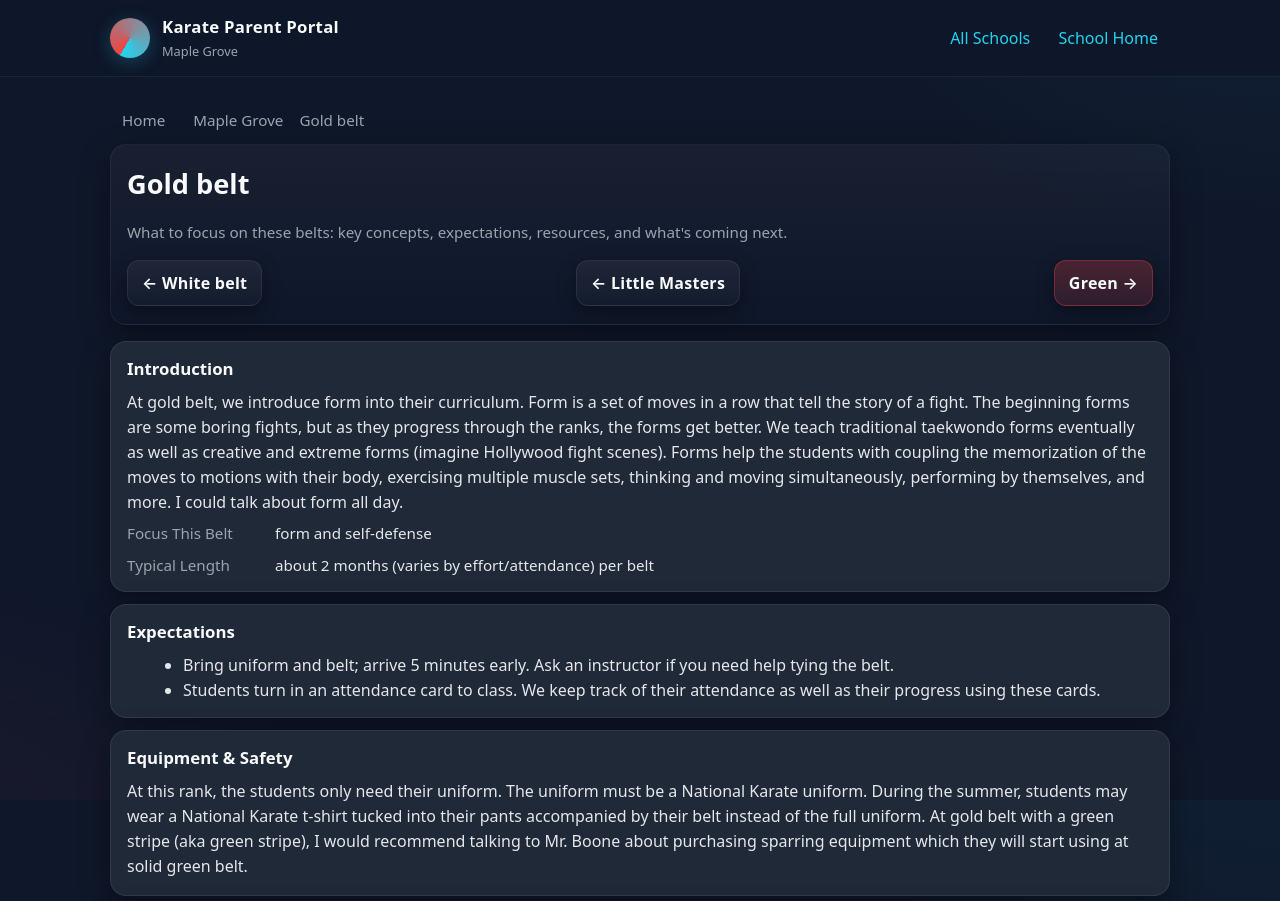
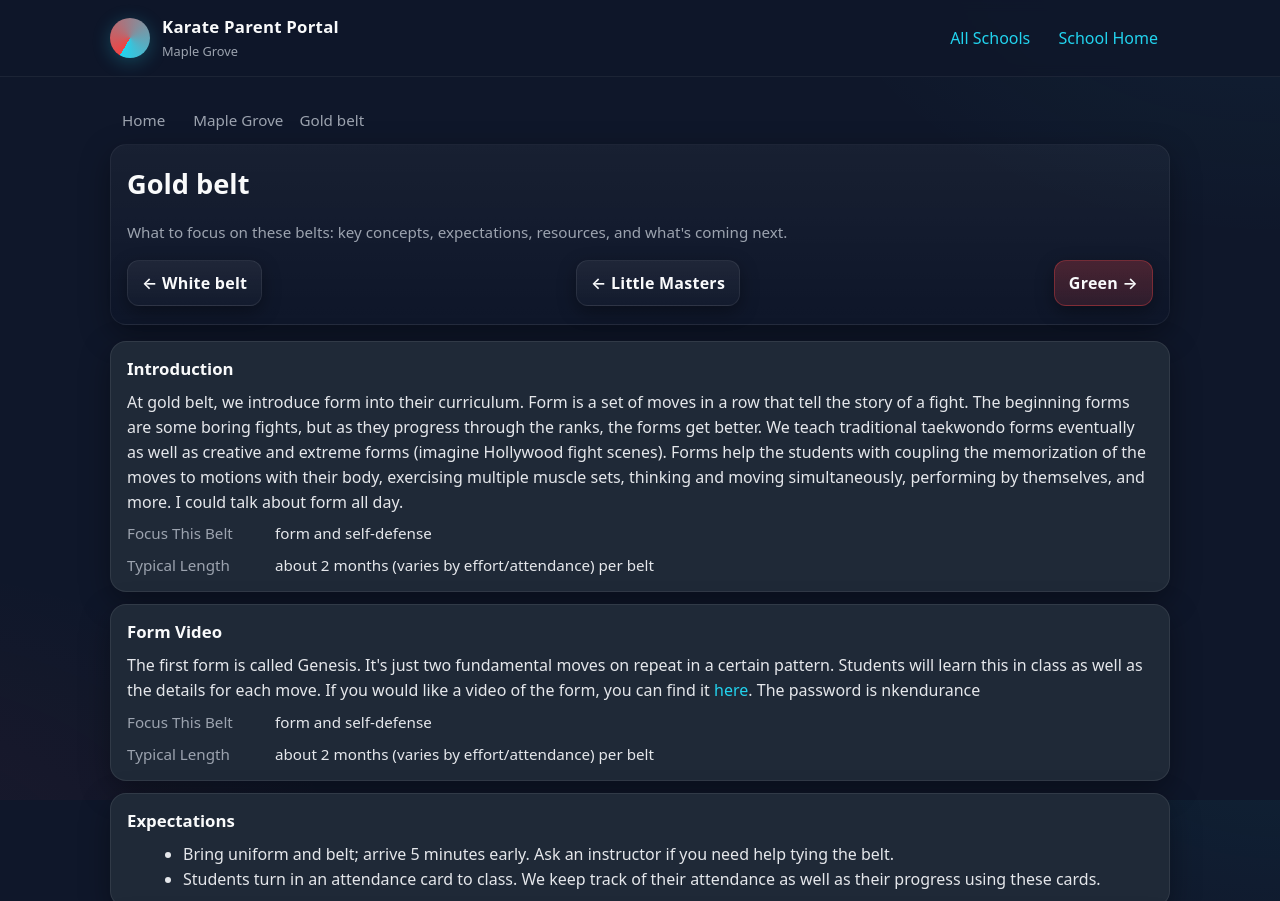
Before and after one commit to shonal-gangopadhyay/karate_demo, a plain HTML site: page schools/maplegrove/belts/gold.html in a window 1280 px wide. Shown: the top 901 px of the page. Drawn offline with Linux system fonts and the light colour scheme.

Commit message:
add resource in gold

```diff
--- a/schools/maplegrove/belts/gold.html
+++ b/schools/maplegrove/belts/gold.html
@@ -337,6 +337,23 @@
                 </div>
             </article>
 
+            <!-- Form resource -->
+            <article class="section" id="form" aria-labelledby="form-title">
+                <h3 id="form-title">Form Video</h3>
+                <p>The first form is called Genesis. It's just two fundamental moves on repeat in a certain pattern.
+                    Students will learn this in class as well as the details for each move. If you would like a video of
+                    the form, you can find it <a
+                        href="https://woodburynkstudent.com/forms/under-black-belt-forms/form-genesis-the-beginning/"
+                        target="_blank" rel="noopener noreferrer">here</a>. The password is nkendurance
+                </p>
+                <div class="kv" style="margin-top:8px">
+                    <div class="muted">Focus This Belt</div>
+                    <div>form and self-defense</div>
+                    <div class="muted">Typical Length</div>
+                    <div>about 2 months (varies by effort/attendance) per belt</div>
+                </div>
+            </article>
+
             <!-- EXPECTATIONS -->
             <article class="section" id="expectations" aria-labelledby="expectations-title">
                 <h3 id="expectations-title">Expectations</h3>
```
